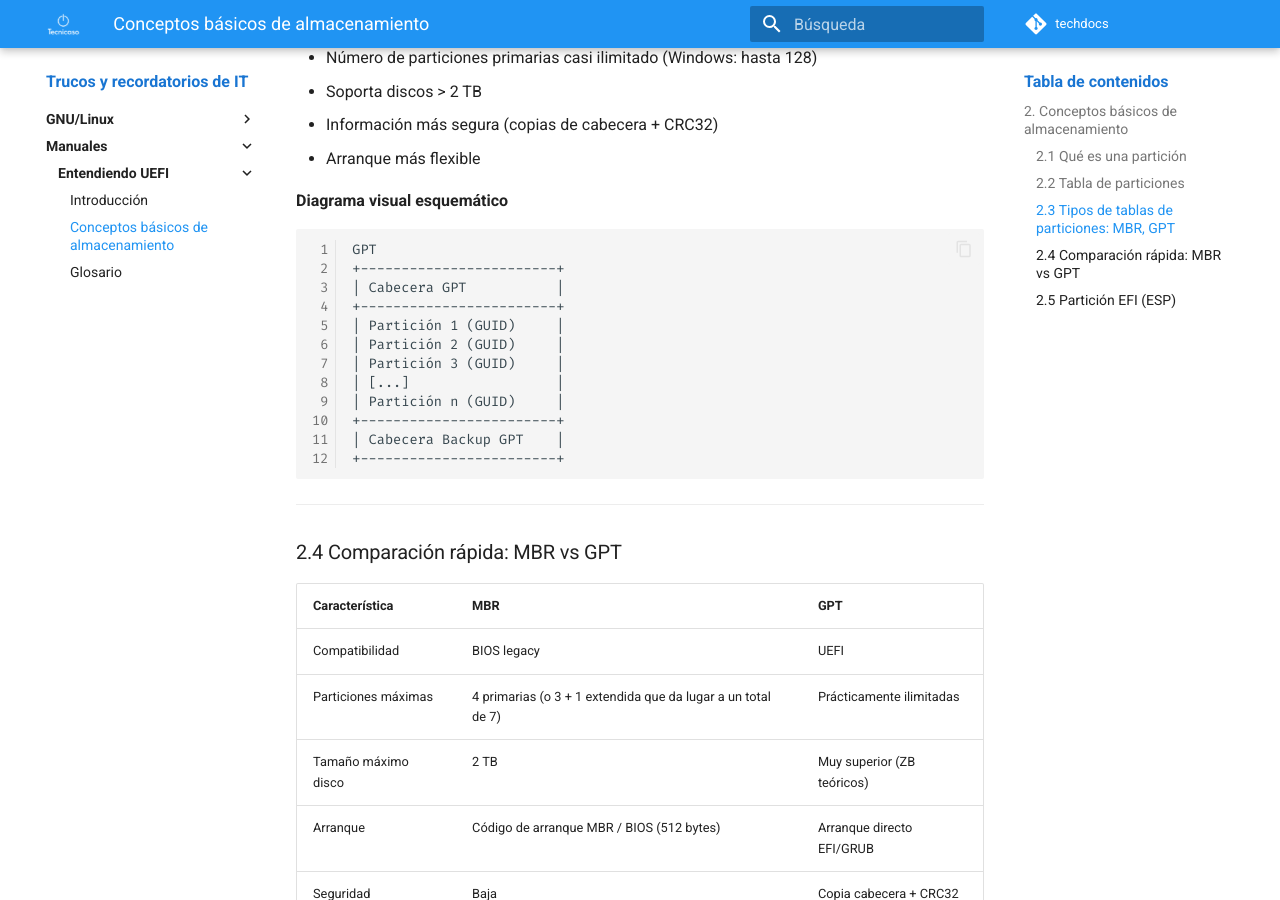
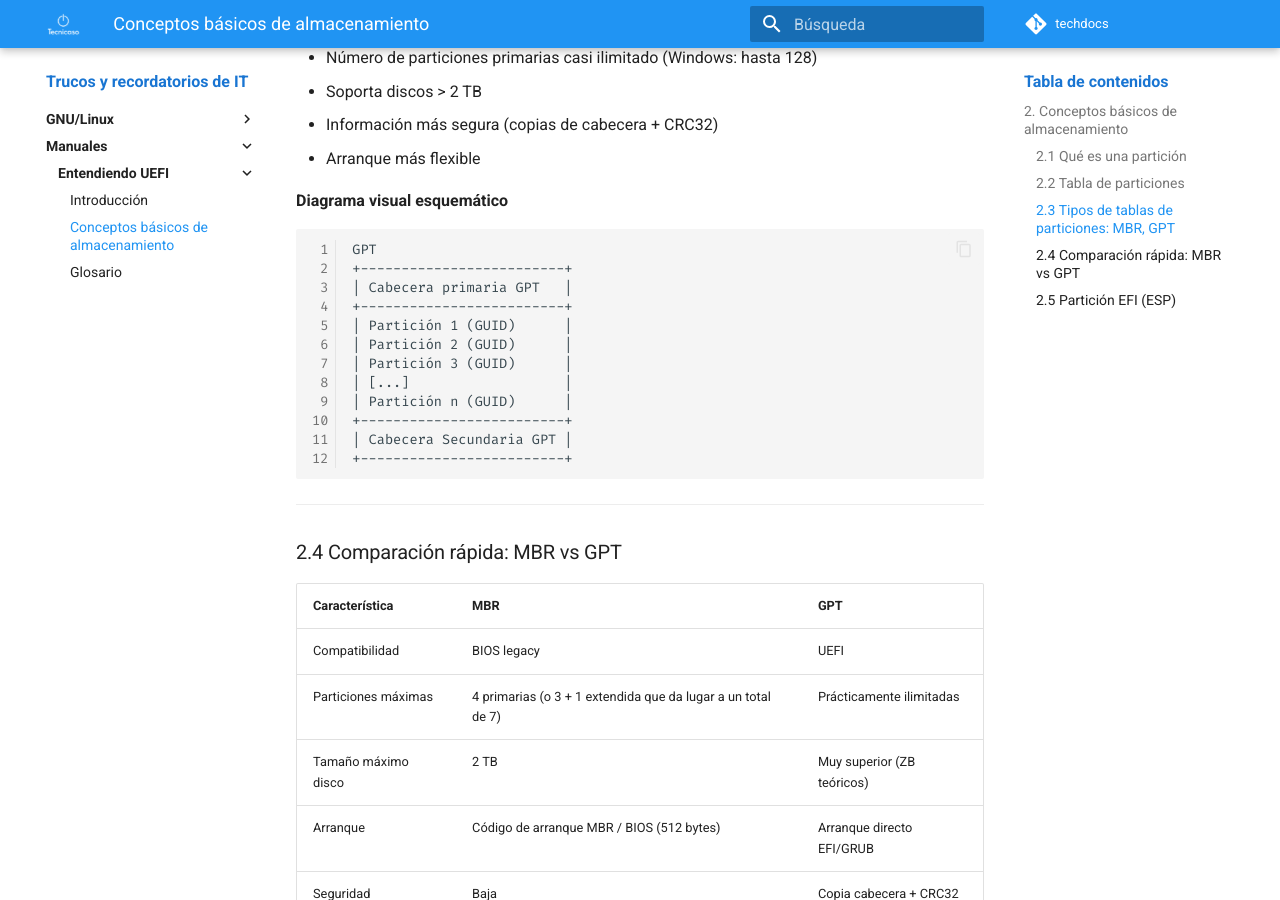
Before and after one commit to ivangarciaalcaide/techdocs, an MkDocs documentation site: the page built from docs/entendiendo_uefi/02-conceptos_basicos_almacenamiento.md, in a window 1280 px wide and 900 px high, scrolled down 3683 px. Built offline with MkDocs 1.6.1 and Material for MkDocs 9.7.7, drawn with Linux system fonts in a browser that asks for light colours; comment, search, counter and statistics services are not loaded; some of the changed text lies outside the part shown.

Commit message:
Corregido capítulo 2 de UEFI.

````diff
--- a/docs/entendiendo_uefi/02-conceptos_basicos_almacenamiento.md
+++ b/docs/entendiendo_uefi/02-conceptos_basicos_almacenamiento.md
@@ -33,9 +33,9 @@ Disco completo: /dev/sda
 De esta forma, el sistema operativo puede gestionar cada partición de forma independiente y se comportará como si cada
 una fuera un disco diferente.
 
-**GNU/Linux** y **macOs**:
+**GNU/Linux** y **macOS**:
 
-Lo típico es hacer referencia a las particiones como `/dev/sda1`, `/dev/sda2`, etc. donde `sda` es el disco y el
+Lo típico es hacer referencia a las particiones como `/dev/sda1`, `/dev/sda2`, etc., donde `sda` es el disco y el
 número indica la partición. Para los discos NVMe, se usa `nvme0n1p1`, `nvme0n1p2`, etc.
 
 **Windows**:
@@ -137,17 +137,17 @@ Resumiendo las ventajas de GPT frente a MBR:
 
 ```text
 GPT
-+------------------------+
-| Cabecera GPT           |
-+------------------------+
-| Partición 1 (GUID)     |
-| Partición 2 (GUID)     |
-| Partición 3 (GUID)     |
-| [...]                  |
-| Partición n (GUID)     |
-+------------------------+
-| Cabecera Backup GPT    |
-+------------------------+
++-------------------------+
+| Cabecera primaria GPT   |
++-------------------------+
+| Partición 1 (GUID)      |
+| Partición 2 (GUID)      |
+| Partición 3 (GUID)      |
+| [...]                   |
+| Partición n (GUID)      |
++-------------------------+
+| Cabecera Secundaria GPT |
++-------------------------+
 ```
 
 ---
@@ -212,7 +212,7 @@ La **estructura de directorios** dentro de la ESP suele seguir un estándar defi
 !!! Nota
     La carpeta `EFI/BOOT` es especial. Si el firmware no encuentra otra entrada de arranque válida, intenta arrancar automáticamente desde `EFI/BOOT/BOOTX64.EFI` (en sistemas de 64 bits).
 
-Así, un **diagrama típico** de las particiones de un disco preparado para arranque dual Windows / GNU Linux podría ser:
+Así, un **diagrama típico** de las particiones de un disco preparado para arranque dual Windows y GNU/Linux podría ser:
 
 ```text
 Disco /dev/sda (GPT)
````
